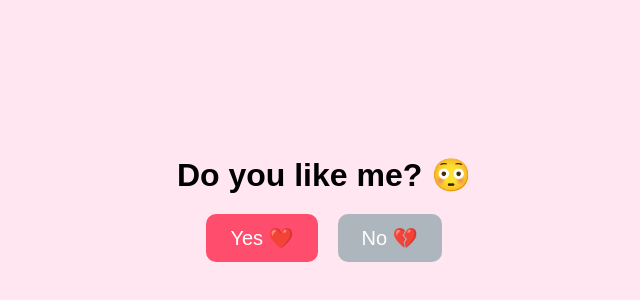
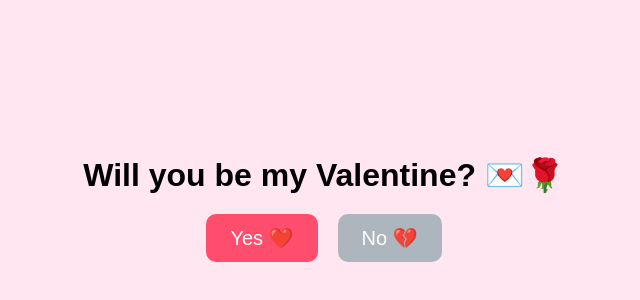
Before and after one commit to 223127405/Fun, a plain HTML site: page index.html in a window 1280 px wide. Shown: the part 210-510 px from the top of the page, without its empty margins (316-956 px from the left). Drawn offline with Linux system fonts and the light colour scheme.

Commit message:
Update index.html

```diff
--- a/index.html
+++ b/index.html
@@ -46,7 +46,7 @@
 </head>
 <body>
 
-  <h1>Do you like me? 😳</h1>
+  <h1>Will you be my Valentine? 💌🌹</h1>
 
   <div class="buttons">
     <button class="yes-button" onclick="handleYesClick()">Yes ❤️</button>
```
